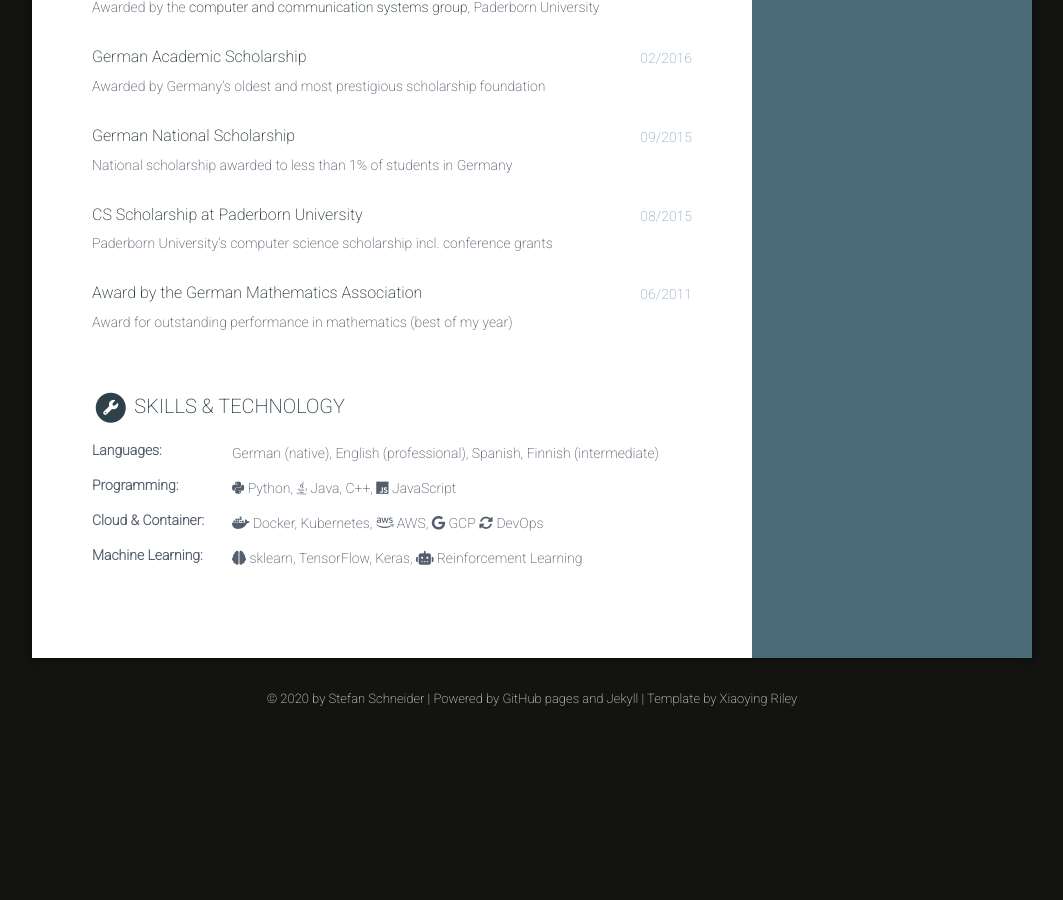
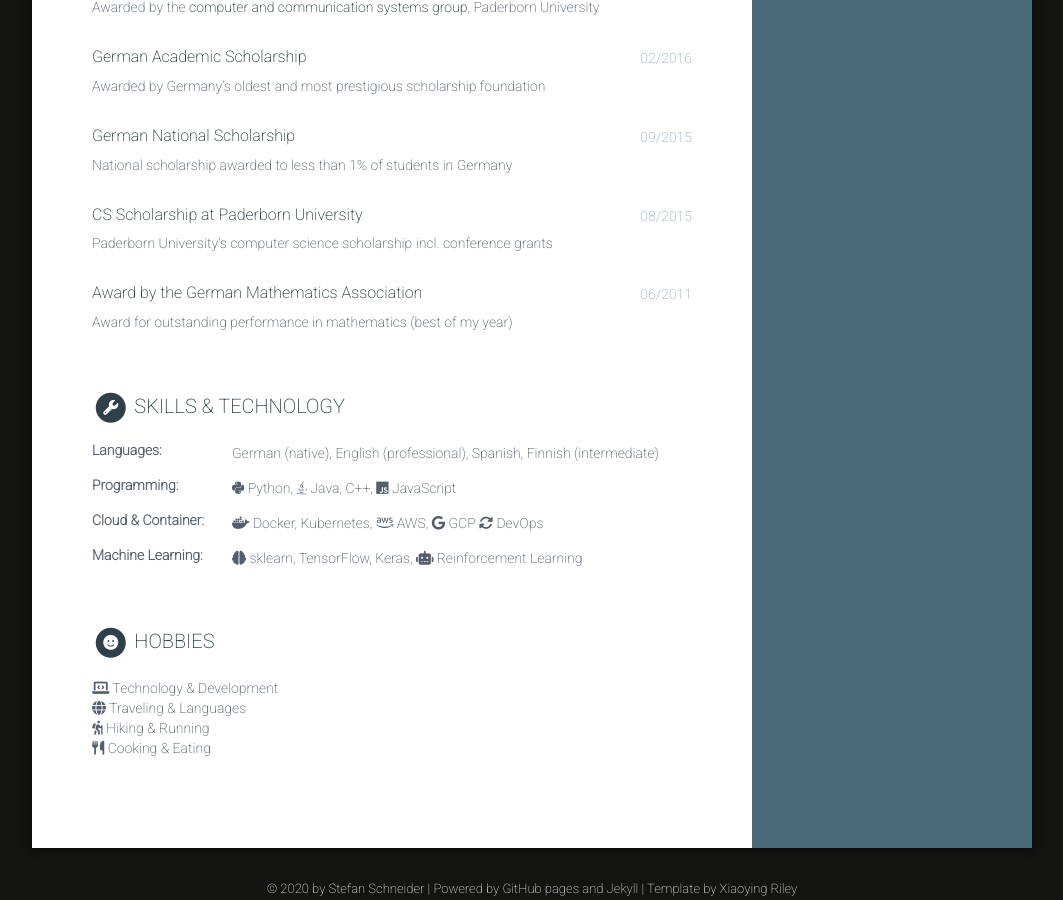
Before and after one commit to stefanbschneider/stefanbschneider.github.io, a Jekyll site: the page built from index.html, in a window 1280 px wide and 900 px high, scrolled down 1408 px. Shown: the whole window, without its empty margins (108-1171 px from the left). Built offline with Jekyll 4.4.1, drawn with Linux system fonts in a browser that asks for light colours; nearby versions of some CDN libraries; before the commit the page ends 2118 px from its top, so only the background shows below that; some of the changed text lies outside the part shown.

Commit message:
moved hobbies from sidebar

```diff
--- a/_data/data.yml
+++ b/_data/data.yml
@@ -5,6 +5,7 @@
 sidebar:
     about: True # set to False or comment line if you want to remove the "how to use?" in the sidebar
     education: False # set to False if you want education in main section instead of in sidebar
+    enable_hobbies: False  # same for hobbies
 
     # Profile information
     name: Stefan Schneider
@@ -57,7 +58,7 @@ sidebar:
         link:
 
     hobbies:
-      - item: Technology & Coding
+      - item: Technology & Development
         icon: fa-laptop-code
         link:
       - item: Traveling & Languages
--- a/_includes/hobbies.html
+++ b/_includes/hobbies.html
@@ -1,5 +1,9 @@
 {% assign hobbies = site.data.data.sidebar.hobbies %}
+{% assign sidebar_enabled = site.data.data.sidebar.enable_hobbies %}
 {% if hobbies %}
+
+{% if sidebar_enabled %}
+
 <div class="interests-container container-block">
 
   <h2 class="container-block-title">
@@ -20,4 +24,31 @@
   </ul>
 
 </div><!--//interests-->
+
+{% else %}
+
+<section class="section">
+  <h2 class="section-title">
+    <span class="fa-stack fa-xs">
+      <i class="fas fa-circle fa-stack-2x"></i>
+      <i class="fas fa-smile fa-stack-1x fa-inverse"></i>
+    </span>
+    Hobbies
+  </h2>
+
+	<ul class="list-unstyled interests-list">
+    {% for hobby in hobbies %}
+
+    <li><i class="fas {{ hobby.icon }}"></i>
+      {% if hobby.link %}
+        <a href="{{ hobby.link }}">{{ hobby.item }}</a>
+      {% else %}
+        {{ hobby.item }}
+      {% endif %}
+    </li>
+    {% endfor %}
+  </ul>
+ </section>
+
 {% endif %}
+{% endif %}
--- a/_includes/sidebar.html
+++ b/_includes/sidebar.html
@@ -25,6 +25,8 @@
 
   {% include interests.html %}
 
+  {% if sidebar.enable_hobbies %}
   {% include hobbies.html %}
+  {% endif %}
 
 </div><!--//sidebar-wrapper-->
--- a/index.html
+++ b/index.html
@@ -16,3 +16,7 @@ layout: default
 {% include skills.html %}
 
 {% include skills_icons.html %}
+
+{% unless sidebar.enable_hobbies %}
+{% include hobbies.html %}
+{% endunless %}
```
